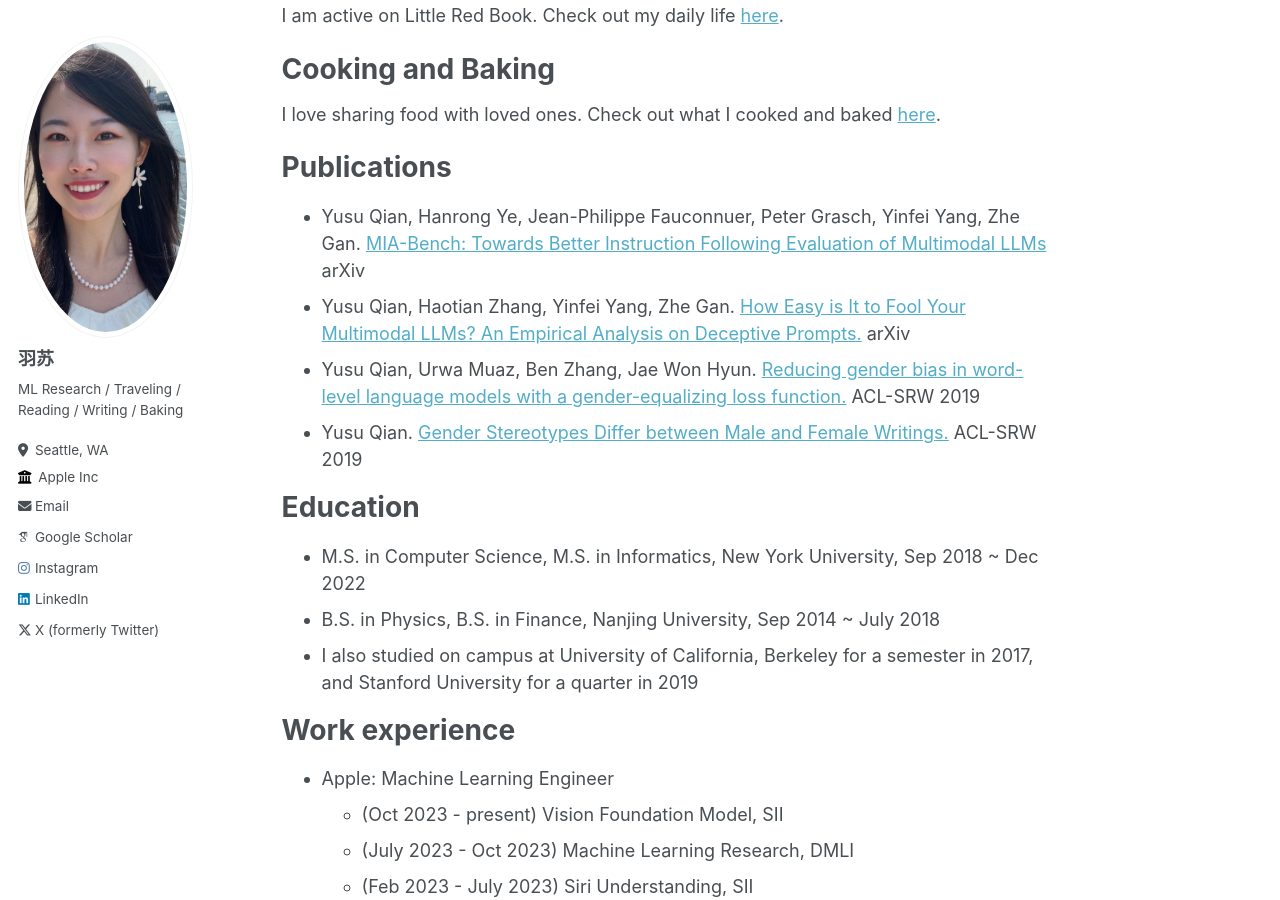
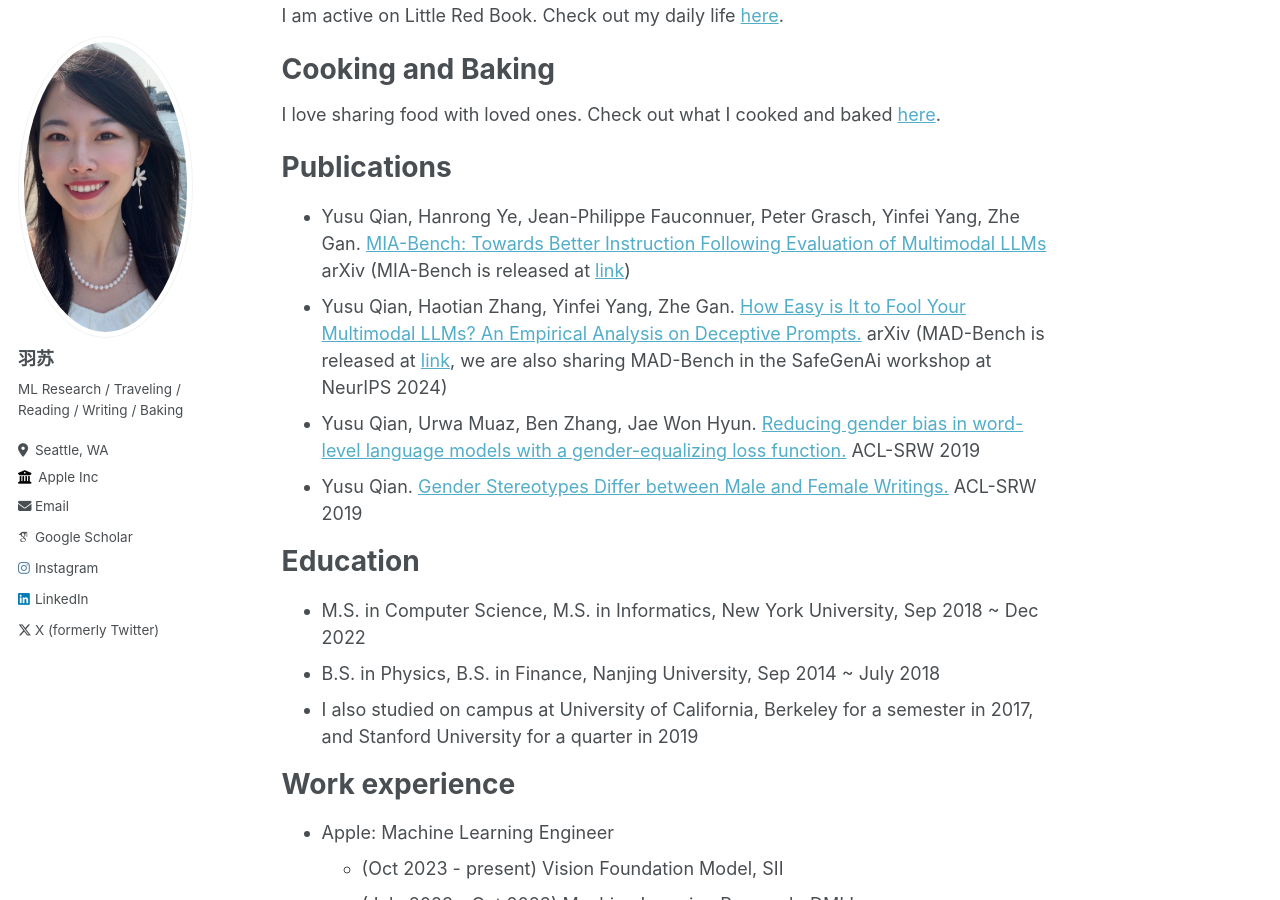
Before and after one commit to sueqian6/sueqian6.github.io, a Jekyll site: the page built from _pages/about.md, in a window 1280 px wide and 900 px high, scrolled down 789 px. Built offline with Jekyll 4.4.1, drawn with Linux system fonts in a browser that asks for light colours; some web fonts are replaced.

Commit message:
Update about.md

```diff
--- a/_pages/about.md
+++ b/_pages/about.md
@@ -36,9 +36,9 @@
 
 Publications
 ======
-* Yusu Qian, Hanrong Ye, Jean-Philippe Fauconnuer, Peter Grasch, Yinfei Yang, Zhe Gan. [MIA-Bench: Towards Better Instruction Following Evaluation of Multimodal LLMs](https://arxiv.org/pdf/2407.01509) arXiv
+* Yusu Qian, Hanrong Ye, Jean-Philippe Fauconnuer, Peter Grasch, Yinfei Yang, Zhe Gan. [MIA-Bench: Towards Better Instruction Following Evaluation of Multimodal LLMs](https://arxiv.org/pdf/2407.01509) arXiv (MIA-Bench is released at [link](https://github.com/apple/ml-mia-bench))
 * Yusu Qian, Haotian Zhang, Yinfei Yang, Zhe Gan. [How Easy is It to Fool Your Multimodal LLMs? An
-Empirical Analysis on Deceptive Prompts.](https://arxiv.org/pdf/2402.13220.pdf) arXiv
+Empirical Analysis on Deceptive Prompts.](https://arxiv.org/pdf/2402.13220.pdf) arXiv (MAD-Bench is released at [link](https://github.com/apple/ml-mad-bench), we are also sharing MAD-Bench in the SafeGenAi workshop at NeurIPS 2024)
 * Yusu Qian, Urwa Muaz, Ben Zhang, Jae Won Hyun. [Reducing gender bias in word-level language models with a gender-equalizing loss function.](https://aclanthology.org/P19-2031.pdf) ACL-SRW 2019
 * Yusu Qian. [Gender Stereotypes Differ between Male and Female Writings.](https://aclanthology.org/P19-2007.pdf) ACL-SRW 2019
 
```
